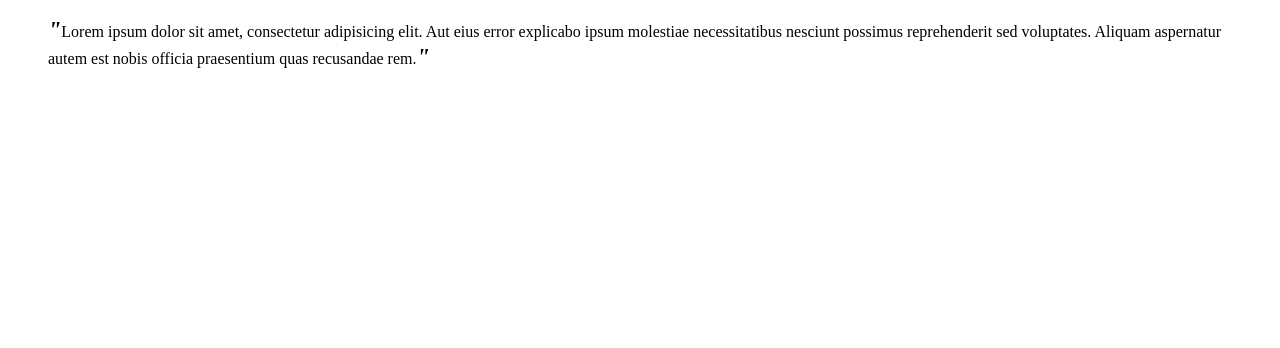
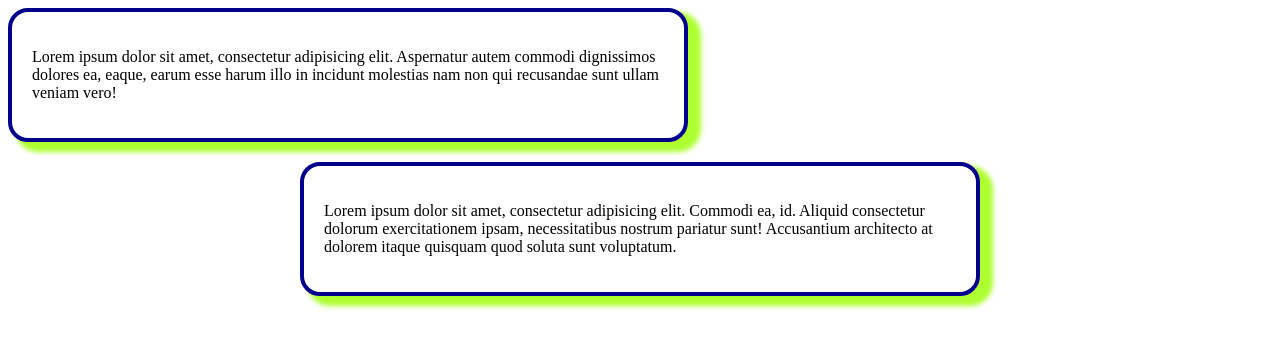
Before and after one commit to pramudianzaheka92/ProjectdanLatihanDicoding, a plain HTML site: page Latihan/Test.html in a window 1280 px wide. Drawn offline with Linux system fonts and the light colour scheme.

Commit message:
Update Web Latihan dengan Tampilan Box Model

```diff
--- a/Latihan/Test.html
+++ b/Latihan/Test.html
@@ -1,18 +1,33 @@
-<!doctype html>
+<!DOCTYPE html>
 <html lang="en">
 <head>
-   <title>Judul Dokumen</title>
+   <meta charset="UTF-8">
+   <title>Margin</title>
    <style>
-        blockquote::before,
-        blockquote::after {
-        content: '"';
-        font-size: 24px;
-        font-style: italic;
-        font-weight: bold;
-        }
+       .center {
+           margin: 0 auto;
+           box-shadow: 10px 7px 5px 3px greenyellow;
+           border-radius: 20px;
+       }
+       .box {
+           width: 50%;
+           box-shadow: 10px 7px 5px 3px greenyellow;
+           border: 4px solid darkblue;
+           border-radius: 20px;
+           padding: 20px;
+           margin-bottom: 20px;
+       }
    </style>
 </head>
 <body>
-    <blockquote>Lorem ipsum dolor sit amet, consectetur adipisicing elit. Aut eius error explicabo ipsum molestiae necessitatibus nesciunt possimus reprehenderit sed voluptates. Aliquam aspernatur autem est nobis officia praesentium quas recusandae rem.</blockquote>
+<div class="box">
+   <p>Lorem ipsum dolor sit amet, consectetur adipisicing elit. Aspernatur autem commodi dignissimos dolores ea, eaque,
+       earum esse harum illo in incidunt molestias nam non qui recusandae sunt ullam veniam vero!</p>
+</div>
+<div class="box center">
+   <p>Lorem ipsum dolor sit amet, consectetur adipisicing elit. Commodi ea, id. Aliquid consectetur dolorum
+       exercitationem ipsam, necessitatibus nostrum pariatur sunt! Accusantium architecto at dolorem itaque quisquam
+       quod soluta sunt voluptatum.</p>
+</div>
 </body>
 </html>
```
